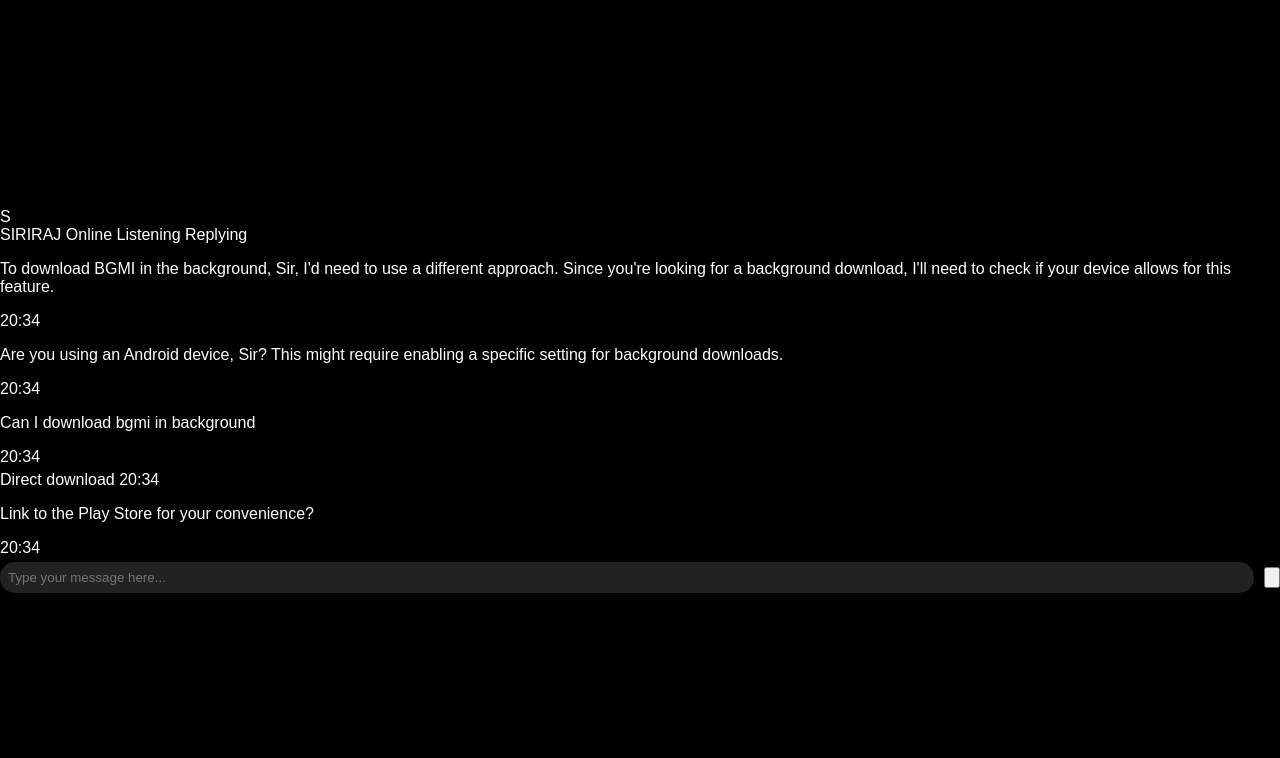
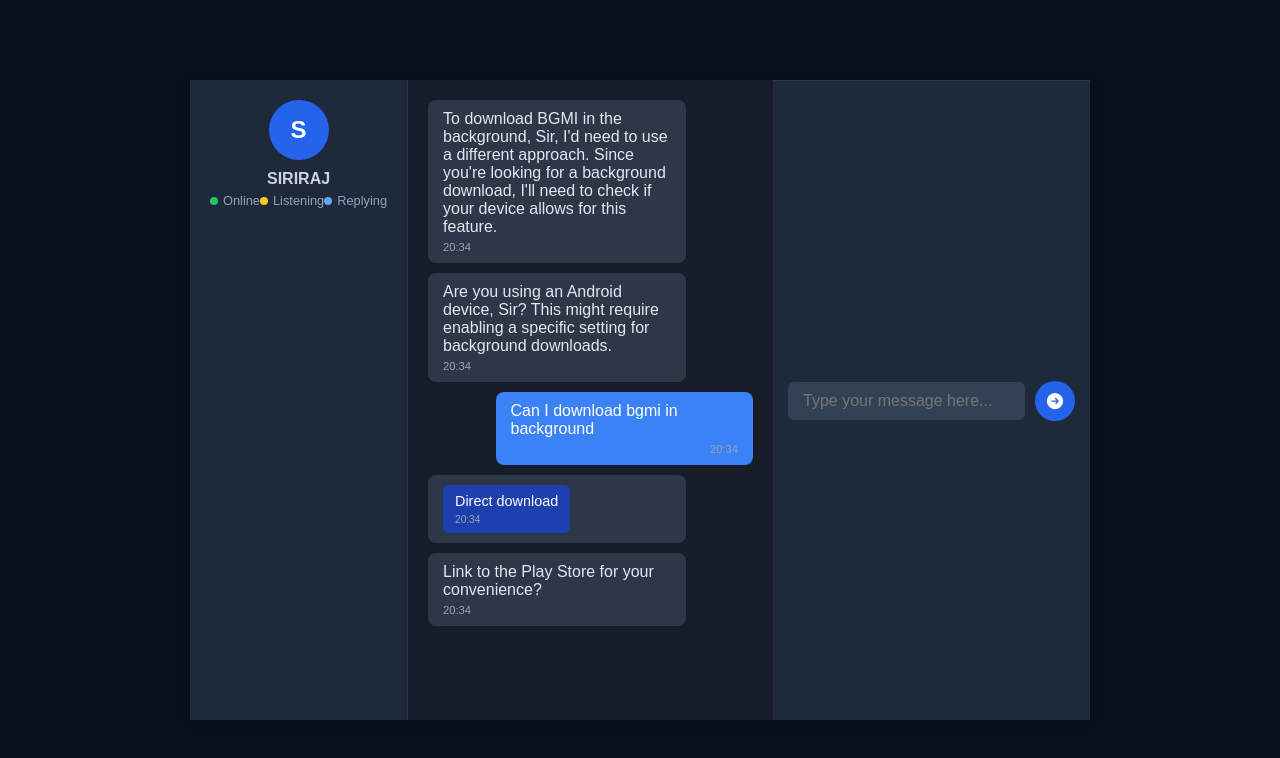
Before and after one commit to Necronofficial/NECRON-AI-ASSISTANT, a plain HTML site: page index.html in a window 1280 px wide. Drawn offline with Linux system fonts and the light colour scheme.

Commit message:
Update style.css

```diff
--- a/style.css
+++ b/style.css
@@ -1,133 +1,197 @@
 body {
-  margin: 0;
-  background: #000;
-  color: #fff;
-  font-family: Arial, sans-serif;
-  display: flex;
-  justify-content: center;
-  align-items: center;
-  height: 100vh;
+ font-family: sans-serif;
+ margin: 0;
+ background-color: #0a111d; /* Dark background */
+ color: #e0e0e0; /* Light text */
+ display: flex;
+ justify-content: center;
+ align-items: center;
+ min-height: 100vh;
 }
 
-.container {
-  display: flex;
-  position: relative;
-  width: 400px;
-  background: #111;
-  border-radius: 15px;
-  overflow: hidden;
-  box-shadow: 0 0 20px rgba(0,0,0,0.5);
+.chat-container {
+ background-color: #161d29; /* Darker chat container */
+ border-radius: 8px;
+ box-shadow: 0 2px 10px rgba(0, 0, 0, 0.3);
+ display: flex;
+ width: 80%; /* Adjust as needed */
+ max-width: 900px;
+ height: 80vh; /* Adjust as needed */
+ max-height: 700px;
 }
 
-.indicators {
-  display: flex;
-  flex-direction: column;
-  gap: 10px;
-  padding: 10px;
+.sidebar {
+ background-color: #1e293b; /* Dark sidebar */
+ color: #cbd5e1;
+ width: 200px; /* Adjust sidebar width */
+ padding: 20px;
+ border-right: 1px solid #2d3748;
+ display: flex;
+ flex-direction: column;
+ align-items: center;
 }
 
-.dot {
-  width: 10px;
-  height: 10px;
-  border-radius: 50%;
+.user-profile {
+ display: flex;
+ flex-direction: column;
+ align-items: center;
 }
 
-.blue { background: blue; }
-.yellow { background: yellow; }
-.green { background: green; }
-
-.file-attach {
-  position: absolute;
-  bottom: 10px;
-  left: 10px;
-  cursor: pointer;
-  transition: transform 0.3s ease;
+.avatar {
+ background-color: #2563eb; /* Blue avatar */
+ color: white;
+ width: 60px;
+ height: 60px;
+ border-radius: 50%;
+ display: flex;
+ justify-content: center;
+ align-items: center;
+ font-size: 24px;
+ font-weight: bold;
+ margin-bottom: 10px;
 }
 
-.file-attach:hover {
-  transform: scale(1.2);
+.user-info {
+ text-align: center;
 }
 
-.chat {
-  flex: 1;
-  padding: 20px;
-  position: relative;
+.username {
+ font-weight: bold;
+ display: block;
+ margin-bottom: 5px;
 }
 
-.ai-logo-container {
-  position: relative;
-  width: 80px;
-  height: 80px;
-  margin: 0 auto 10px;
+.status {
+ display: flex;
+ align-items: center;
+ font-size: 0.8em;
+ color: #94a3b8;
 }
 
-.ai-logo {
-  width: 100%;
-  border-radius: 50%;
-  z-index: 2;
-  position: relative;
+.online-indicator, .listening-indicator, .typing-indicator {
+ display: inline-block;
+ width: 8px;
+ height: 8px;
+ border-radius: 50%;
+ margin-right: 5px;
 }
 
-.aura {
-  position: absolute;
-  top: -10px;
-  left: -10px;
-  width: 100px;
-  height: 100px;
-  border-radius: 50%;
-  background: rgba(0, 153, 255, 0.4);
-  animation: pulse 2s infinite;
-  z-index: 1;
+.online-indicator {
+ background-color: #22c55e; /* Green for online */
 }
 
-@keyframes pulse {
-  0% { transform: scale(1); opacity: 0.6; }
-  50% { transform: scale(1.2); opacity: 1; }
-  100% { transform: scale(1); opacity: 0.6; }
+.listening-indicator {
+ background-color: #facc15; /* Yellow for listening */
 }
 
-.emoji-mood {
-  text-align: right;
-  font-size: 24px;
-  margin-bottom: 10px;
+.typing-indicator {
+ background-color: #60a5fa; /* Blue for typing */
 }
 
-.chat-history {
-  max-height: 300px;
-  overflow-y: auto;
-  margin-bottom: 10px;
+.chat-area {
+ flex-grow: 1;
+ padding: 20px;
+ display: flex;
+ flex-direction: column;
+ overflow-y: auto;
 }
 
 .message {
-  margin: 5px 0;
+ background-color: #2d3748; /* Dark message background */
+ color: #e2e8f0;
+ border-radius: 8px;
+ padding: 10px 15px;
+ margin-bottom: 10px;
+ max-width: 70%;
+ clear: both;
+}
+
+.message.sent {
+ background-color: #3b82f6; /* Blue for sent messages */
+ color: white;
+ align-self: flex-end;
+}
+
+.message p {
+ margin: 0;
+}
+
+.timestamp {
+ display: block;
+ font-size: 0.7em;
+ color: #94a3b8;
+ margin-top: 5px;
+}
+
+.message.sent .timestamp {
+ text-align: right;
+}
+
+.direct-download {
+ background-color: #1e40af;
+ color: white;
+ border-radius: 6px;
+ padding: 8px 12px;
+ display: inline-block;
+ font-size: 0.9em;
 }
 
 .input-area {
-  display: flex;
-  align-items: center;
-  gap: 10px;
+ background-color: #1e293b;
+ padding: 15px;
+ border-top: 1px solid #2d3748;
+ display: flex;
+ align-items: center;
 }
 
 .input-area input {
-  flex: 1;
-  padding: 8px;
-  border-radius: 15px;
-  border: none;
-  outline: none;
-  background: #222;
-  color: #fff;
+ flex-grow: 1;
+ background-color: #334155;
+ color: #e2e8f0;
+ border: none;
+ border-radius: 6px;
+ padding: 10px 15px;
+ margin-right: 10px;
+ font-size: 1em;
 }
 
-.icons img {
-  width: 24px;
-  cursor: pointer;
-  transition: transform 0.3s ease;
+.input-area input:focus {
+ outline: none;
+ box-shadow: 0 0 0 2px #4b5563;
 }
 
-.icons img:hover {
-  transform: scale(1.2);
+.send-button {
+ background-color: #2563eb;
+ color: white;
+ border: none;
+ border-radius: 50%;
+ width: 40px;
+ height: 40px;
+ display: flex;
+ justify-content: center;
+ align-items: center;
+ cursor: pointer;
 }
 
-.icons img.active {
-  filter: drop-shadow(0 0 5px #00f);
+.send-button svg {
+ width: 20px;
+ height: 20px;
 }
+
+/* Basic scrollbar styling for WebKit browsers */
+.chat-area::-webkit-scrollbar {
+ width: 8px;
+}
+
+.chat-area::-webkit-scrollbar-track {
+ background-color: #161d29;
+}
+
+.chat-area::-webkit-scrollbar-thumb {
+ background-color: #4a5568;
+ border-radius: 4px;
+}
+
+.chat-area::-webkit-scrollbar-thumb:hover {
+ background-color: #718096;
+}
```
